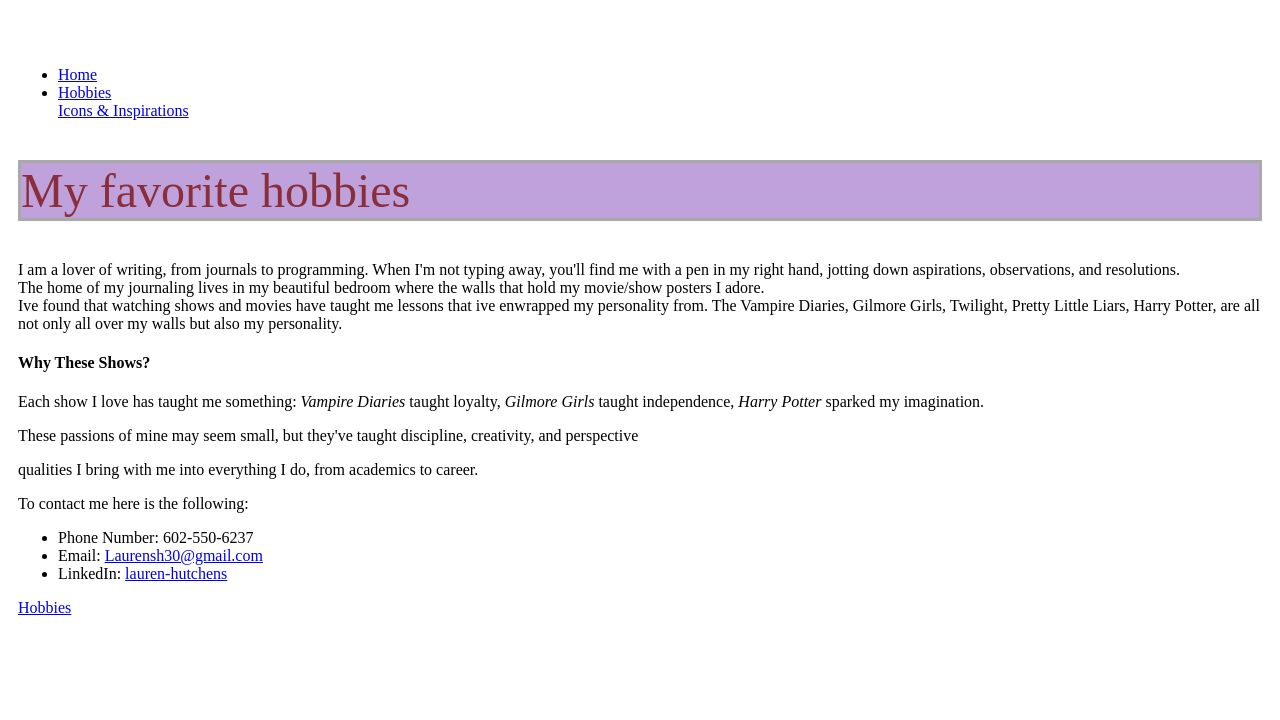
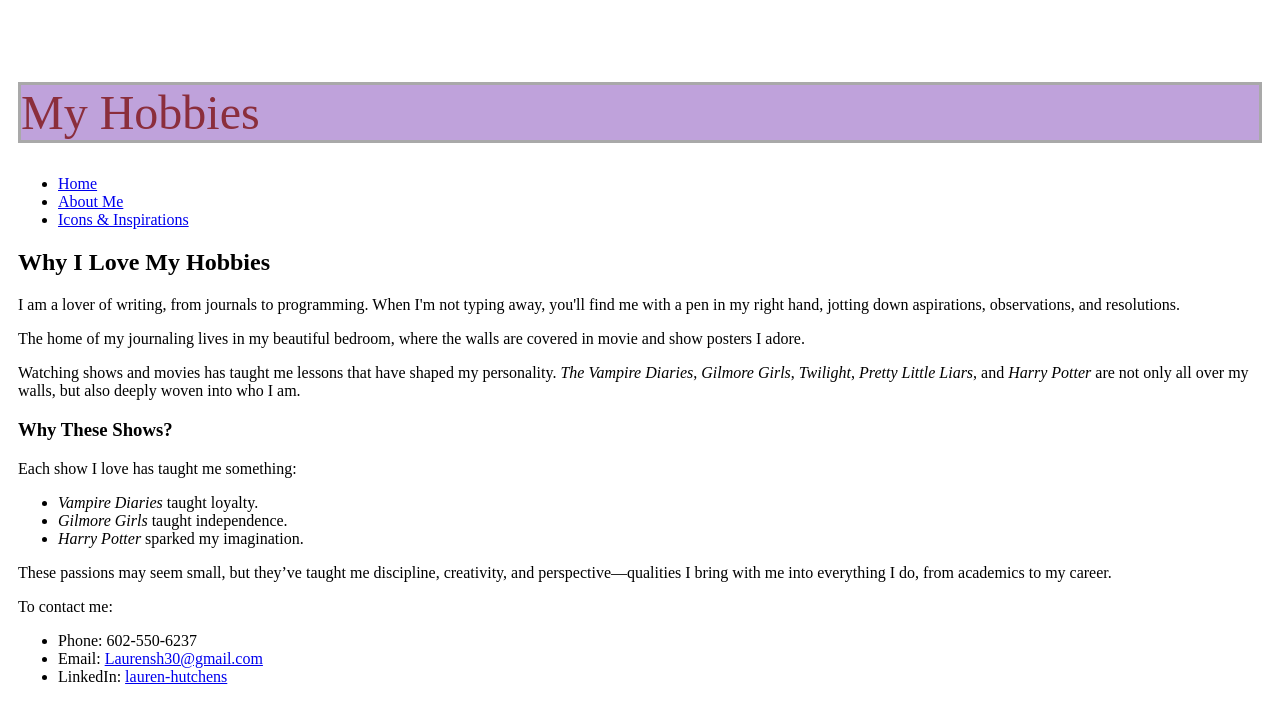
Before and after one commit to laurenhutchens/AboutMePortfolioSite, a plain HTML site: page src/hobbies.html in a window 1280 px wide. Drawn offline with Linux system fonts and the light colour scheme.

Commit message:
reformatted html syntax

```diff
--- a/src/hobbies.html
+++ b/src/hobbies.html
@@ -1,51 +1,62 @@
 <!DOCTYPE html>
-<html lang="e">
+<html lang="en">
 <head>
-    <meta charset="UTF-8">
-    <meta name="viewport" content="width=device-width, initial-scane=1.0" />
-    <meta http-equiv="X-UA-Compatible" content="ie=edge" />
+    <meta charset="UTF-8" />
+    <meta name="viewport" content="width=device-width, initial-scale=1.0" />
+    <meta http-equiv="X-UA-Compatible" content="IE=edge" />
     <title>About Me Portfolio Site</title>
-    <link rel="stylesheet" href="style.css">
+    <link rel="stylesheet" href="../style.css" />
 </head>
+<body>
+
+<header>
+    <h1>My Hobbies</h1>
+</header>
+
 <nav>
-    <!-- Navigation links -->
     <ul>
-        <li><a href="index.html">Home</a></li>
-        <li><a href="src/Hobbies.html">Hobbies</a></li>
-        <a href="src/icons&inspirations.html">Icons & Inspirations</a>
+        <li><a href="../index.html">Home</a></li>
+        <li><a href="about.html">About Me</a></li>
+        <li><a href="icons-and-inspirations.html">Icons & Inspirations</a></li>
     </ul>
 </nav>
-<body>
+
+<main>
     <article>
-        <h1>My favorite hobbies</h1>
-        <p>I am a lover of writing, from journals to programming. When I'm not typing away, you'll find me with a pen in my right hand, jotting down aspirations, observations, and resolutions. <br>
-            The home of my journaling lives in my beautiful bedroom where the walls that hold my movie/show posters I adore. <br>
-            Ive found that watching shows and movies have taught me lessons that ive enwrapped my personality from. The Vampire Diaries, Gilmore Girls, Twilight, Pretty Little Liars, Harry Potter, are all<br>
-            not only all over my walls but also my personality.</p>
-        <!-- a short note or quote related to your hobbies -->
+        <h2>Why I Love My Hobbies</h2>
+        <p>
+            I am a lover of writing, from journals to programming. When I'm not typing away, you'll find me with a pen in my right hand, jotting down aspirations, observations, and resolutions.
+        </p>
+        <p>
+            The home of my journaling lives in my beautiful bedroom, where the walls are covered in movie and show posters I adore.
+        </p>
+        <p>
+            Watching shows and movies has taught me lessons that have shaped my personality. <em>The Vampire Diaries</em>, <em>Gilmore Girls</em>, <em>Twilight</em>, <em>Pretty Little Liars</em>, and <em>Harry Potter</em> are not only all over my walls, but also deeply woven into who I am.
+        </p>
+
         <aside>
-                <h4>Why These Shows?</h4>
-                <p>Each show I love has taught me something:
-                    <em>Vampire Diaries</em> taught loyalty,
-                    <em>Gilmore Girls</em> taught independence,
-                    <em>Harry Potter</em> sparked my imagination.</p>
+            <h3>Why These Shows?</h3>
+            <p>
+                Each show I love has taught me something:
+            <ul>
+                <li><em>Vampire Diaries</em> taught loyalty.</li>
+                <li><em>Gilmore Girls</em> taught independence.</li>
+                <li><em>Harry Potter</em> sparked my imagination.</li>
+            </ul>
+            </p>
         </aside>
     </article>
+</main>
 
-    <!-- provide closing information, such as contact or link back to About Me page. -->
-    <footer>
-        <p>
-            These passions of mine may seem small, but they've taught discipline, creativity, and perspective <br> </p>
-        <p> qualities I bring with me into everything I do, from academics to career.<br> </p>
-        <p> To contact me here is the following: <br> </p>
-        <ul>
-            <li>Phone Number: 602-550-6237</li>
-            <li>Email: <a href="mailto:Laurensh30@gmail.com">Laurensh30@gmail.com</a></li>
-            <li>LinkedIn: <a href="https://www.linkdein.com/in/lauren-hutchens/" target="_blank">lauren-hutchens</a></li>
-        </ul>
-    </footer>
+<footer>
+    <p>These passions may seem small, but they’ve taught me discipline, creativity, and perspective—qualities I bring with me into everything I do, from academics to my career.</p>
+    <p>To contact me:</p>
+    <ul>
+        <li>Phone: 602-550-6237</li>
+        <li>Email: <a href="mailto:Laurensh30@gmail.com">Laurensh30@gmail.com</a></li>
+        <li>LinkedIn: <a href="https://www.linkedin.com/in/lauren-hutchens/" target="_blank">lauren-hutchens</a></li>
+    </ul>
+</footer>
 
-    <!-- link to new hobbies html -->
-    <a href="hobbies.html">Hobbies</a>
 </body>
 </html>
```
Also changed, not shown: src/about.html (+24 -4 lines), src/icons-inspirations.html (+19 -15 lines), src/index.html (+15 -8 lines).
